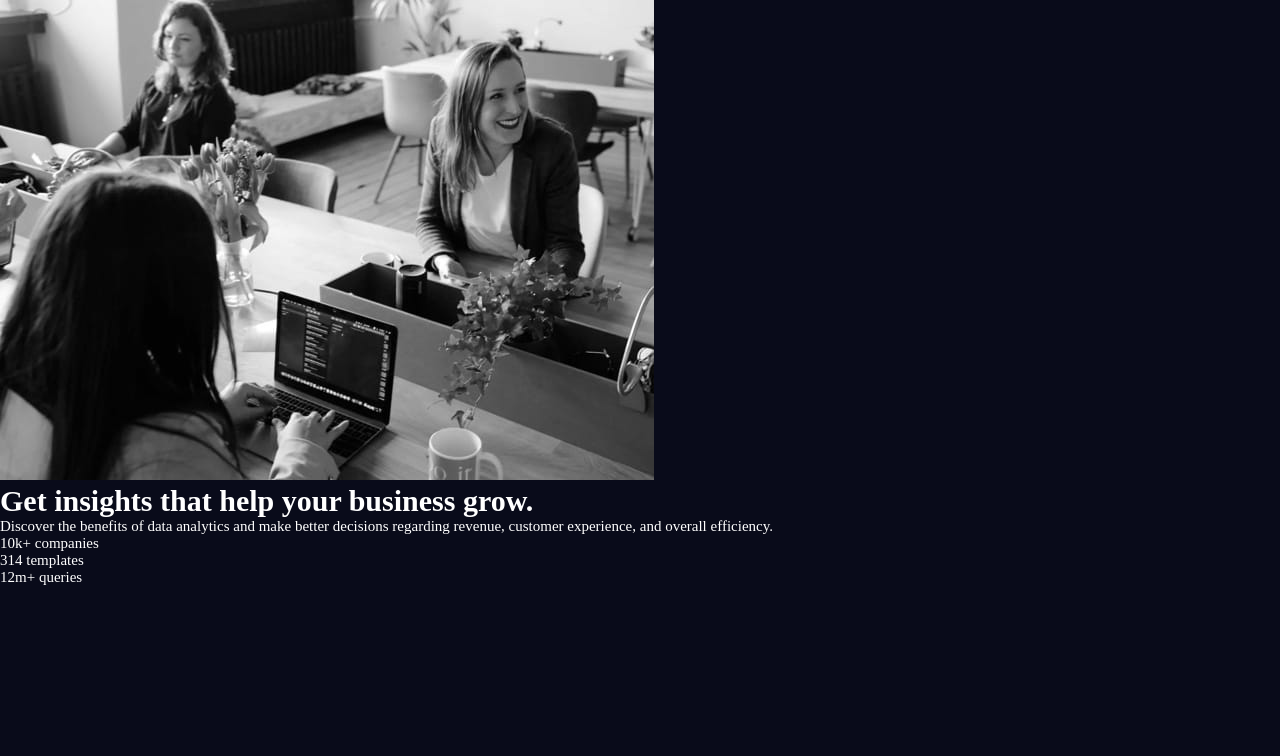
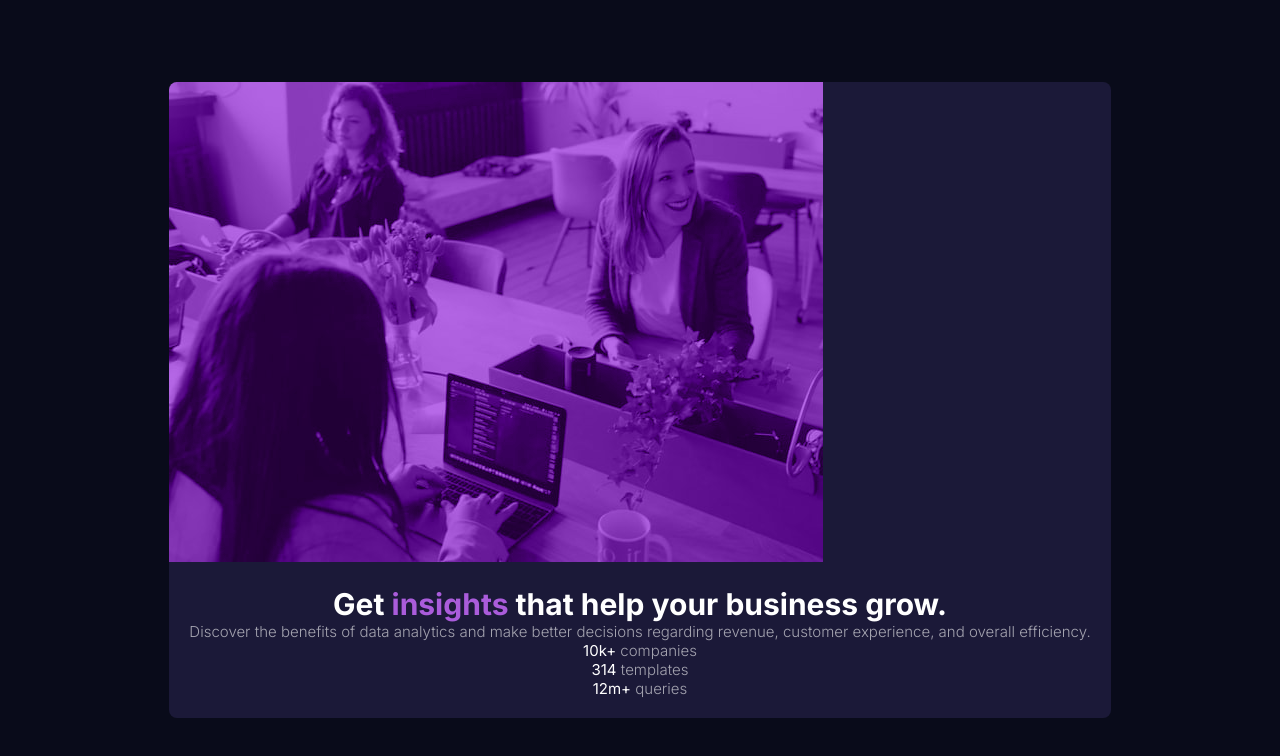
Before and after one commit to ManasiCoder/stats-preview-card-component, a plain HTML site: page index.html in a window 1280 px wide. Drawn offline with Linux system fonts and the light colour scheme.

Commit message:
New update
Create presentation and image css file

```diff
--- a/assets/css/container.css
+++ b/assets/css/container.css
@@ -0,0 +1,5 @@
+main.container {
+  background-color: var(--dark-desatured-blue);
+  border-radius: 8px;
+  overflow: hidden;
+}
--- /dev/null
+++ b/assets/css/image.css
@@ -0,0 +1,21 @@
+div.image-container {
+  position: relative;
+  display: inline-block;
+
+  img {
+    max-width: 100%;
+    display: block;
+    filter: opacity(50%);
+  }
+
+  div.color-overlay {
+    position: absolute;
+    top: 0;
+    left: 0;
+    right: 0;
+    bottom: 0;
+    background-color: var(--soft-violet);
+    mix-blend-mode: color;
+    pointer-events: none;
+  }
+}
--- a/assets/css/main.css
+++ b/assets/css/main.css
@@ -1,3 +1,5 @@
 @import url("./variables.css");
 @import url("./reset.css");
 @import url("./container.css");
+@import url("./image.css");
+@import url("./presentation.css");
--- /dev/null
+++ b/assets/css/presentation.css
@@ -0,0 +1,18 @@
+div.presentation-container {
+  padding: 2rem;
+  text-align: center;
+
+  h1.title {
+    font-size: 3rem;
+
+    span.highlight {
+      color: var(--soft-violet);
+    }
+  }
+
+  p,
+  .mark-text {
+    font-weight: 300;
+    color: var(--slightly-transparent-white-two);
+  }
+}
--- a/assets/css/reset.css
+++ b/assets/css/reset.css
@@ -13,6 +13,10 @@ html {
 body {
     width: 100dvw;
     height: 100dvh;
+    padding: 4rem 2rem;
+    display: grid;
+    place-content: center;
+    font-family: "Inter", serif;
     font-size: 1.5rem;
     color: var(--white);
     background-color: var(--very-dark-blue);
--- a/index.html
+++ b/index.html
@@ -14,9 +14,12 @@
 <body>
 
   <main class="container">
-    <img src="./assets/images/image-header-mobile.jpg" alt="Employees in an office" />
+    <div class="image-container">
+      <img src="./assets/images/image-header-mobile.jpg" alt="Employees in an office" />
+      <div class="color-overlay"></div>
+    </div>
 
-    <div class="apresetation-container">
+    <div class="presentation-container">
       <h1 class="title">
         Get <span class="highlight">insights</span> that help your business grow.
       </h1>
```
